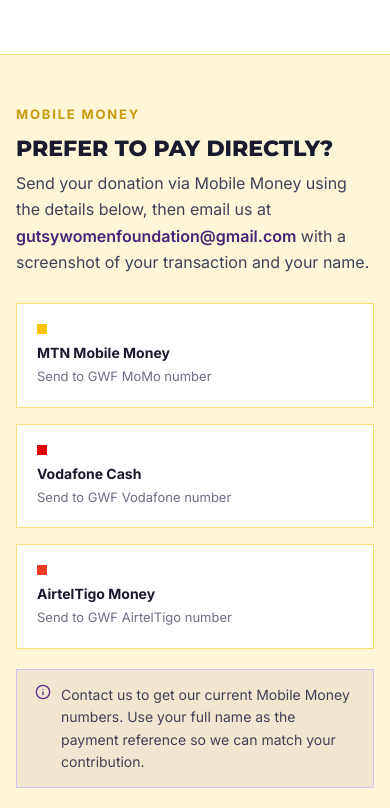
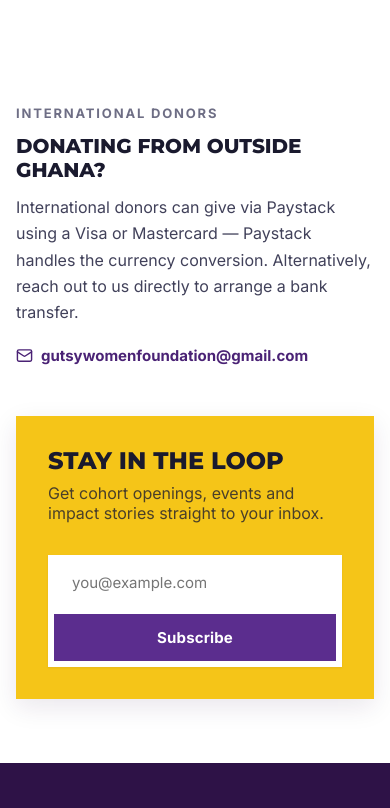
Before and after one commit to PlnDominic/Gusty-Women-Foundation, a Next.js app: page /donate in a window 390 px wide. Shown: the part 1696-2504 px from the top of the page. Built offline with nearby package versions, Linux system fonts and the light colour scheme.

Commit message:
Remove Mobile Money section from donate page
Co-Authored-By: Claude Sonnet 4.6 <noreply@anthropic.com>
Claude-Session: https://claude.ai/code/session_012PoVSgsHXo9LaYVKZUSLYC

```diff
--- a/app/donate/page.tsx
+++ b/app/donate/page.tsx
@@ -13,12 +13,6 @@ const FUNDS = [
   { icon: 'book-open', text: 'Training materials, workbooks and masterclass resources' },
   { icon: 'map-pin', text: 'Venue, logistics and daily meals across the 3-day programme' },
   { icon: 'star', text: 'Scholarship support for women who cannot afford the programme fee' },
-]
-
-const MOMO = [
-  { network: 'MTN Mobile Money', number: '055 XXX XXXX', color: 'var(--gwf-gold-500)' },
-  { network: 'Vodafone Cash', color: '#E60000' },
-  { network: 'AirtelTigo Money', color: '#EF3B24' },
 ]
 
 export default function DonatePage() {
@@ -90,42 +84,6 @@ export default function DonatePage() {
         </div>
       </section>
 
-      {/* Mobile Money */}
-      <section style={{ padding: 'clamp(48px,7vw,80px) clamp(16px,4vw,40px)', background: 'var(--gwf-gold-100)', borderTop: '1px solid var(--gwf-gold-300)' }}>
-        <div style={{ maxWidth: 'var(--container-max)', margin: '0 auto' }}>
-          <div style={{ maxWidth: 720 }}>
-            <span style={{ fontFamily: 'var(--font-body)', fontWeight: 700, fontSize: 13, textTransform: 'uppercase', letterSpacing: '0.14em', color: 'var(--gwf-gold-600)' }}>Mobile Money</span>
-            <h2 style={{ fontFamily: 'var(--font-display)', fontWeight: 800, textTransform: 'uppercase', fontSize: 'clamp(22px,2.5vw,32px)', color: 'var(--gwf-ink)', margin: '12px 0 8px' }}>
-              Prefer to Pay Directly?
-            </h2>
-            <p style={{ fontFamily: 'var(--font-body)', fontSize: 16, lineHeight: 1.65, color: 'var(--gwf-ink-soft)', margin: '0 0 28px' }}>
-              Send your donation via Mobile Money using the details below, then email us at <a href="mailto:gutsywomenfoundation@gmail.com" style={{ color: 'var(--gwf-purple-700)', fontWeight: 600 }}>gutsywomenfoundation@gmail.com</a> with a screenshot of your transaction and your name.
-            </p>
-
-            <div style={{ display: 'grid', gridTemplateColumns: 'repeat(3,1fr)', gap: 16 }} className="stat-grid">
-              {[
-                { network: 'MTN Mobile Money', hint: 'Send to GWF MoMo number', color: '#FFC300' },
-                { network: 'Vodafone Cash', hint: 'Send to GWF Vodafone number', color: '#E60000' },
-                { network: 'AirtelTigo Money', hint: 'Send to GWF AirtelTigo number', color: '#EF3B24' },
-              ].map((m) => (
-                <div key={m.network} style={{ background: '#fff', padding: 20, border: '1px solid var(--gwf-gold-300)' }}>
-                  <div style={{ width: 10, height: 10, background: m.color, marginBottom: 10 }} />
-                  <p style={{ fontFamily: 'var(--font-body)', fontWeight: 700, fontSize: 14, color: 'var(--gwf-ink)', margin: '0 0 6px' }}>{m.network}</p>
-                  <p style={{ fontFamily: 'var(--font-body)', fontSize: 13, color: 'var(--gwf-ink-muted)', margin: 0, lineHeight: 1.5 }}>{m.hint}</p>
-                </div>
-              ))}
-            </div>
-
-            <div style={{ marginTop: 20, padding: '14px 18px', background: 'rgba(91,45,142,.08)', border: '1px solid var(--gwf-purple-200)', display: 'flex', gap: 10, alignItems: 'flex-start' }}>
-              <Icon name="info" size={16} color="var(--gwf-purple-600)" />
-              <p style={{ fontFamily: 'var(--font-body)', fontSize: 14, lineHeight: 1.6, color: 'var(--gwf-ink-soft)', margin: 0 }}>
-                Contact us to get our current Mobile Money numbers. Use your full name as the payment reference so we can match your contribution.
-              </p>
-            </div>
-          </div>
-        </div>
-      </section>
-
       {/* International / Bank */}
       <section style={{ padding: 'clamp(48px,7vw,80px) clamp(16px,4vw,40px)', background: '#fff' }}>
         <div style={{ maxWidth: 720, margin: '0 auto' }}>
```
